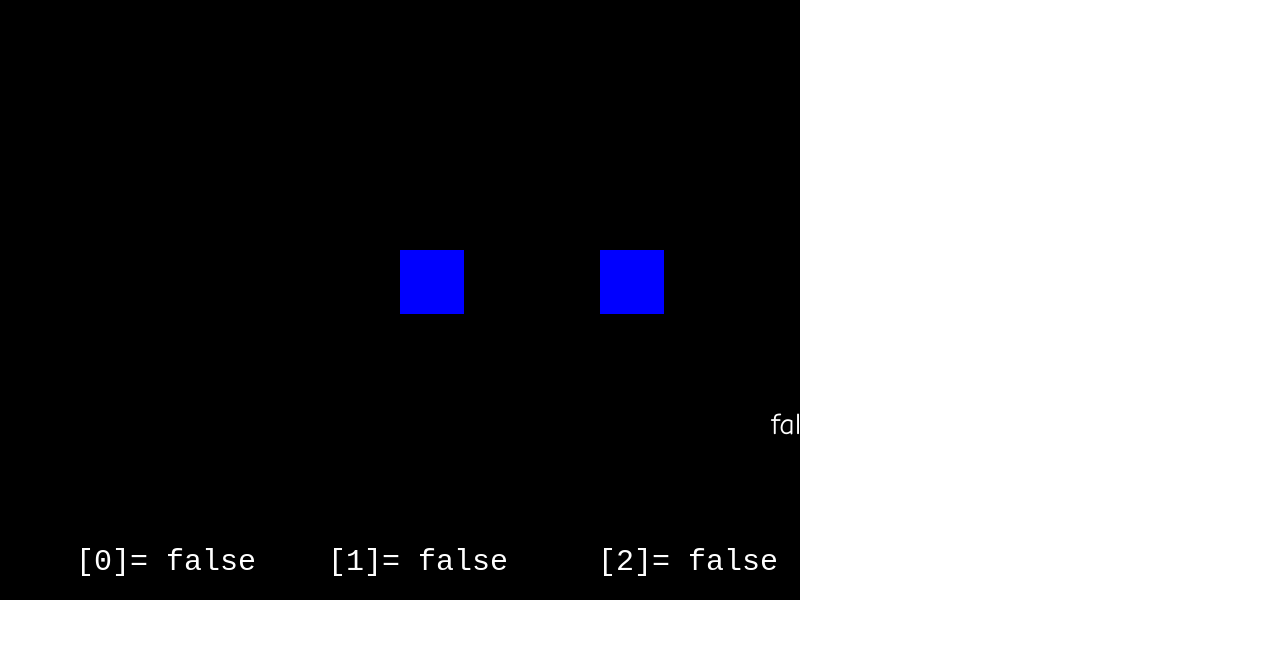
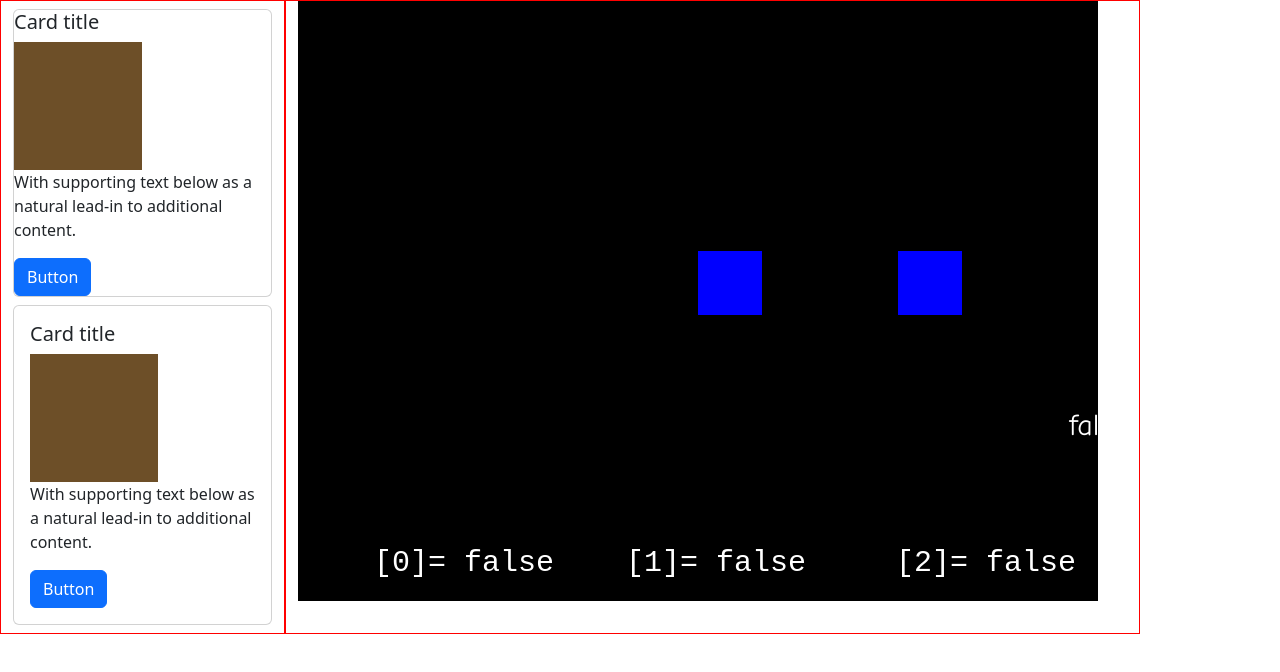
Before and after one commit to naLajeJazz/cenarios-rpg, a website with bundled scripts: page index.html in a window 1280 px wide. Built offline with nearby package versions, Linux system fonts and the light colour scheme.

Commit message:
Frontend

```diff
--- a/index.html
+++ b/index.html
@@ -5,14 +5,69 @@
   <meta charset="utf-8">
   <meta name="viewport" content="width=device-width">
   <title>Sistema de colisão</title>
+  <!-- CSS only -->
+<link href="https://cdn.jsdelivr.net/npm/bootstrap@5.2.0-beta1/dist/css/bootstrap.min.css" rel="stylesheet" integrity="sha384-0evHe/X+R7YkIZDRvuzKMRqM+OrBnVFBL6DOitfPri4tjfHxaWutUpFmBp4vmVor" crossorigin="anonymous">
   <link href="style.css" rel="stylesheet" type="text/css" />
 
 </head>
 
 <body>
+<div class="container mx-0">
 
-  <canvas id="Canvas"></canvas>
+
+  <div class="row ">
+
+<div class="col-3 bm">
+
+
+
+        <div class="card w-100 my-2 ">
+          <div class="card-body p-0 ">
+            <h5 class="card-title">Card title</h5>
+            <img src="./assets/bck-dirt.png" alt="">
+            <p class="card-text">With supporting text below as a natural lead-in to additional content.</p>
+            <a href="#" class="btn btn-primary">Button</a>
+          </div>
+        </div>
+        <div class="card w-100 my-2">
+          <div class="card-body">
+            <h5 class="card-title">Card title</h5>
+            <img src="./assets/bck-dirt.png" alt="">
+            <p class="card-text">With supporting text below as a natural lead-in to additional content.</p>
+            <a href="#" class="btn btn-primary">Button</a>
+          </div>
+        </div>
+
+
+
+</div>
+
+<div class="col bm">
+  <div class="my-0 p-0">
+    <canvas  id="Canvas"></canvas>
+
+  </div>
+
+</div>
+  </div>
+
+
+</div>
+
+
+
+
+
+
+
+
+
+
+
   <script type="module" src="script.js" defer></script>
+  <!-- JavaScript Bundle with Popper -->
+<script src="https://cdn.jsdelivr.net/npm/bootstrap@5.2.0-beta1/dist/js/bootstrap.bundle.min.js" integrity="sha384-pprn3073KE6tl6bjs2QrFaJGz5/SUsLqktiwsUTF55Jfv3qYSDhgCecCxMW52nD2" crossorigin="anonymous"></script>
+
 </body>
 
 </html>
--- a/script.js
+++ b/script.js
@@ -6,8 +6,10 @@ import {ctx} from './obj.js'
 
 let moveR=false,moveL=false,moveU=false,moveD=false,move=false;
 
-canvas.width=screen.width;
-canvas.height=screen.height;
+//canvas.width=screen.width;
+//canvas.height=screen.height;
+canvas.width=800;
+canvas.height=600;
 canvas.style.backgroundColor="black";
 
 let i = new Obj(800,350,64,64,3);
--- a/style.css
+++ b/style.css
@@ -1,4 +1,3 @@
-html, body {
-
-                  margin: 0;
-                }
+.bm{
+                  border: 1px solid red;
+}
```
Also changed, not shown: assets/bck-dirt.png (added).
